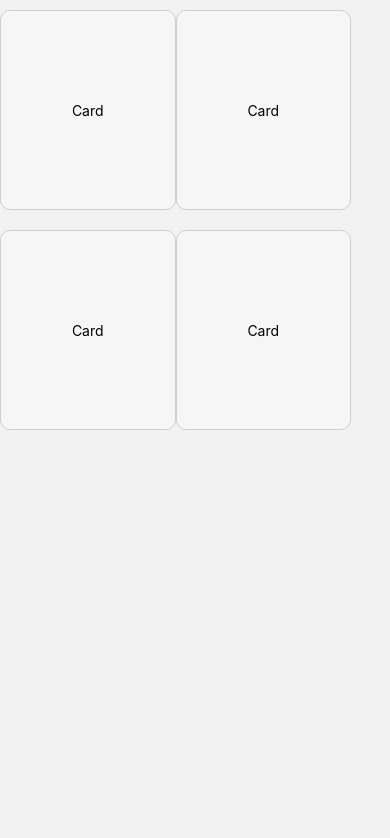
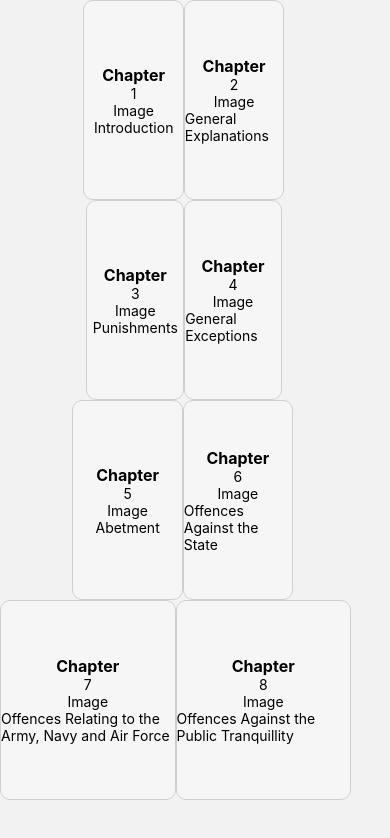
Before and after one commit to Anish-Parkhi/IPC_app, a React Native app: screen /home in a window 390 px wide. Shown: the top 838 px of the page. Built offline with nearby package versions, Linux system fonts and the light colour scheme.

Commit message:
modifications to the flatlist

```diff
--- a/components/Card/Card.js
+++ b/components/Card/Card.js
@@ -1,11 +1,22 @@
-import { View, Text } from 'react-native'
-import React from 'react'
-import styles from './style'
+import React from 'react';
+import { Text, View } from 'react-native';
+import styles from './style';
 
-export default function Card() {
+export default function Card(props) {
+  const chapter_name = props.chapter_name;
+  const chapter_number = props.chapter_number;
   return (
     <View style={styles.cardMainContainer}>
-      <Text>Card</Text>
+      <View style={styles.cardChapterContainer}>
+        <Text style={styles.chapterTitleText}>Chapter</Text>
+        <Text>{chapter_number}</Text>
+      </View>
+      <View style={styles.cardImageContainer}>
+        <Text>Image</Text>
+      </View>
+      <View style={styles.chapterNameContainer}>
+        <Text>{chapter_name}</Text>
+      </View>
     </View>
-  )
+  );
 }
--- a/components/Card/style.js
+++ b/components/Card/style.js
@@ -1,18 +1,29 @@
-import { StyleSheet } from "react-native";
+import {StyleSheet} from 'react-native';
 
 const styles = StyleSheet.create({
-    cardMainContainer:{
+  cardMainContainer: {
     backgroundColor: '#F6F6F6',
     width: '45%',
     height: 200,
     borderRadius: 10,
     justifyContent: 'center',
     alignItems: 'center',
-        marginVertical: 10,
+    // marginVertical: 10,
     borderWidth: 0.4,
     shadowColor: '#CFCFCF',
     borderColor: '#CFCFCF',
-    }
-})
+  },
+  cardChapterContainer: {
+    display: 'flex',
+    flexDirection: 'column',
+    justifyContent: 'center',
+    alignItems: 'center',
+  },
+  chapterTitleText: {
+    fontSize: 16,
+    color: 'black',
+    fontWeight: 'bold',
+  },
+});
 
 export default styles;
--- a/components/Home/Home.js
+++ b/components/Home/Home.js
@@ -1,41 +1,77 @@
-import React from 'react';
-import {SafeAreaView} from 'react-native';
+import React, {useState} from 'react';
+import {SafeAreaView, View} from 'react-native';
 import {FlatList} from 'react-native-gesture-handler';
 import Card from '../Card/Card';
 import styles from './style';
-import { useState } from 'react';
 
 const Data = [
   {
     id: 1,
-    name: 'Jai Babaji',
+    chapter_number: '1',
+    chapter_name: 'Introduction',
   },
   {
     id: 2,
-    name: 'Gurudev Datta',
+    chapter_number: '2',
+    chapter_name: 'General Explanations',
   },
   {
     id: 3,
-    name: 'Namah Shivay',
+    chapter_number: '3',
+    chapter_name: 'Punishments',
   },
   {
     id: 4,
-    name: 'Jai Hanuman',
+    chapter_number: '4',
+    chapter_name: 'General Exceptions',
+  },
+  {
+    id: 5,
+    chapter_number: '5',
+    chapter_name: 'Abetment',
+  },
+  {
+    id: 6,
+    chapter_number: '6',
+    chapter_name: 'Offences Against the State',
+  },
+  {
+    id: 7,
+    chapter_number: '7',
+    chapter_name: 'Offences Relating to the Army, Navy and Air Force',
+  },
+  {
+    id: 8,
+    chapter_number: '8',
+    chapter_name: 'Offences Against the Public Tranquillity',
   },
 ];
 
 export default function Home() {
-  const [numsCols, setNumsCols] = useState(2)
+  const [numsCols, setNumsCols] = useState(2);
   return (
     <SafeAreaView style={styles.homeMainContainer}>
-      <FlatList
-        data={Data}
-        renderItem={({item}) => <Card name={item.name} />}
-        key={item => item.id}
-        style={{width: '100%', display: 'flex'}}
-        contentContainerStyle={{justifyContent: 'center'}}
-        numColumns={numsCols}
-      />
+      <View style={styles.homeSubContainer}>
+        <FlatList
+          data={Data}
+          renderItem={({item}) => (
+            <Card
+              chapter_name={item.chapter_name}
+              chapter_number={item.chapter_number}
+            />
+          )}
+          key={item => item.id}
+          style={{width: '100%'}}
+          contentContainerStyle={{
+            flexGrow: 1,
+            justifyContent: 'center',
+            alignItems: 'center',
+            width: '100%',
+          }}
+          numColumns={numsCols}
+          ItemSeparatorComponent={() => <View style={{height: '100'}} />}
+        />
+      </View>
     </SafeAreaView>
   );
 }
--- a/components/Home/style.js
+++ b/components/Home/style.js
@@ -6,6 +6,12 @@ const styles = StyleSheet.create({
     alignItems: 'center',
     width: '100%',
   },
+  homeSubContainer: {
+    width: '100%',
+    display: 'flex',
+    alignItems: 'center',
+    justifyContent: 'center',
+  },
 });
 
 export default styles;
```
Lines whose indentation alone changed are shown as unchanged.
